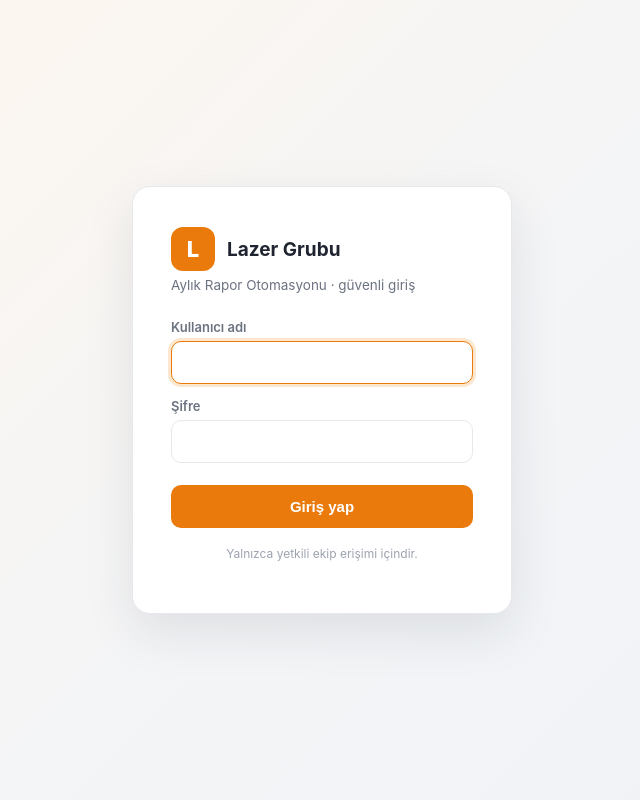
After one commit to eymen160/FOMAETSYAUTOMATION, a Flask app: template templates/giris.html in a window 1280 px wide. The commit adds this page. Shown: the whole page, without its empty margins (318-958 px from the left). Run offline with Flask 3, Linux system fonts and the light colour scheme; the template is opened without the code that fills it, so the values that code supplies are empty; the visitor is signed in with stand-in values (Sample User, id 1).

Commit message:
Giriş ekranı (sign-in) + UI profesyonelleştirme
- Oturum tabanlı giriş: /giris (markalı, profesyonel login sayfası),
  /cikis; tüm sayfa ve /api rotaları before_request ile korunur
- Şifre hash'lenir (werkzeug); bilgiler .env'den (LAZER_KULLANICI/SIFRE),
  varsayılan demo: admin / lazer2026
- Kalıcı secret key (.flask_secret, gitignore) → restart sonrası oturum korunur
- 401'de arayüz otomatik /giris'e yönlendirir; header'a 'Çıkış' butonu
- Test suite (101) etkilenmedi; auth akışı test_client ile doğrulandı

```diff
--- a/app.py
+++ b/app.py
@@ -2,10 +2,13 @@
 # Çalıştırma: python app.py  →  http://127.0.0.1:5000
 import glob
 import os
+import secrets
 import traceback
 
 from dotenv import load_dotenv
-from flask import Flask, jsonify, render_template, request, send_file
+from flask import (Flask, jsonify, redirect, render_template, request,
+                   send_file, session, url_for)
+from werkzeug.security import check_password_hash, generate_password_hash
 
 from lazer import (denetim, eslestirme, master, rapor, shipstation_api,
                    shipstation_csv, urun_eslestirme, formsuz)
@@ -15,6 +18,75 @@ load_dotenv()
 
 app = Flask(__name__)
 app.config["MAX_CONTENT_LENGTH"] = 100 * 1024 * 1024
+
+
+# ---- Oturum / giriş -------------------------------------------------------
+def _gizli_anahtar():
+    """Kalıcı Flask secret key (oturumların restart sonrası korunması için)."""
+    env = os.environ.get("LAZER_SECRET")
+    if env:
+        return env
+    yol = ".flask_secret"
+    if os.path.exists(yol):
+        with open(yol) as f:
+            return f.read().strip()
+    anahtar = secrets.token_hex(32)
+    try:
+        with open(yol, "w") as f:
+            f.write(anahtar)
+        os.chmod(yol, 0o600)
+    except OSError:
+        pass
+    return anahtar
+
+
+app.secret_key = _gizli_anahtar()
+
+# Giriş bilgileri .env'den (varsayılan demo için). Şifre düz metin saklanmaz;
+# karşılaştırma sırasında hash'lenir.
+GIRIS_KULLANICI = os.environ.get("LAZER_KULLANICI", "admin")
+GIRIS_SIFRE_HASH = generate_password_hash(
+    os.environ.get("LAZER_SIFRE", "lazer2026"))
+
+
+ACIK_YOLLAR = {"giris_sayfa", "cikis", "static"}
+
+
+@app.before_request
+def _oturum_kontrol():
+    # Giriş ve statik dışındaki her şey oturum ister
+    if request.endpoint in ACIK_YOLLAR:
+        return None
+    if session.get("giris"):
+        return None
+    if request.path.startswith("/api/"):
+        return jsonify({"hata": "Oturum gerekli. Lütfen tekrar giriş yapın.",
+                        "giris_gerekli": True}), 401
+    return redirect(url_for("giris_sayfa"))
+
+
+@app.route("/giris", methods=["GET", "POST"])
+def giris_sayfa():
+    if request.method == "POST":
+        veri = request.get_json(silent=True) or request.form
+        kul = (veri.get("kullanici") or "").strip()
+        sif = veri.get("sifre") or ""
+        if kul == GIRIS_KULLANICI and check_password_hash(GIRIS_SIFRE_HASH, sif):
+            session["giris"] = True
+            session["kullanici"] = kul
+            session.permanent = True
+            return jsonify({"tamam": True})
+        return jsonify({"hata": "Kullanıcı adı veya şifre hatalı."}), 401
+    if session.get("giris"):
+        return redirect(url_for("anasayfa"))
+    return render_template("giris.html")
+
+
+@app.route("/cikis")
+def cikis():
+    session.clear()
+    return redirect(url_for("giris_sayfa"))
+
 
 YUKLEME_KLASORU = "yuklenen"
 CIKTI_KLASORU = "cikti"
--- /dev/null
+++ b/templates/giris.html
@@ -0,0 +1,60 @@
+<!DOCTYPE html>
+<html lang="tr">
+<head>
+<meta charset="utf-8">
+<title>Giriş — Lazer Grubu</title>
+<meta name="viewport" content="width=device-width, initial-scale=1">
+<style>
+:root{--accent:#ea7a0c;--accent-dark:#b75e06;--ink:#1f2430;--gri:#6b7280;--cizgi:#e6e8ec}
+*{box-sizing:border-box}
+body{margin:0;font-family:-apple-system,BlinkMacSystemFont,"Segoe UI",Roboto,Arial,sans-serif;
+  background:linear-gradient(135deg,#fff7ed 0%,#f4f5f7 55%,#eef1f5 100%);
+  min-height:100vh;display:flex;align-items:center;justify-content:center;color:var(--ink)}
+.kutu{background:#fff;border:1px solid var(--cizgi);border-radius:18px;padding:40px 38px;width:380px;
+  box-shadow:0 18px 50px rgba(31,36,48,.10)}
+.marka{display:flex;align-items:center;gap:12px;margin-bottom:6px}
+.logo{width:44px;height:44px;border-radius:12px;background:var(--accent);display:flex;align-items:center;
+  justify-content:center;color:#fff;font-weight:800;font-size:22px}
+.marka b{font-size:19px}
+.alt{color:var(--gri);font-size:13.5px;margin:0 0 26px}
+label{display:block;font-size:13px;font-weight:600;color:var(--gri);margin:14px 0 6px}
+input{width:100%;padding:12px 14px;border:1px solid var(--cizgi);border-radius:10px;font-size:15px}
+input:focus{outline:none;border-color:var(--accent);box-shadow:0 0 0 3px #fde7cf}
+button{width:100%;margin-top:22px;background:var(--accent);color:#fff;border:0;border-radius:10px;
+  padding:13px;font-size:15px;font-weight:700;cursor:pointer;transition:background .15s}
+button:hover{background:var(--accent-dark)}
+button:disabled{opacity:.6;cursor:not-allowed}
+.hata{background:#fde2e1;color:#b42318;border-radius:10px;padding:10px 12px;font-size:13.5px;
+  margin-top:16px;display:none}
+.ipuc{color:#9ca3af;font-size:12px;text-align:center;margin-top:18px}
+</style>
+</head>
+<body>
+<form class="kutu" id="form">
+  <div class="marka"><div class="logo">L</div><b>Lazer Grubu</b></div>
+  <p class="alt">Aylık Rapor Otomasyonu · güvenli giriş</p>
+  <label for="kullanici">Kullanıcı adı</label>
+  <input id="kullanici" autocomplete="username" autofocus>
+  <label for="sifre">Şifre</label>
+  <input id="sifre" type="password" autocomplete="current-password">
+  <button type="submit" id="btn">Giriş yap</button>
+  <div class="hata" id="hata"></div>
+  <p class="ipuc">Yalnızca yetkili ekip erişimi içindir.</p>
+</form>
+<script>
+const $=s=>document.querySelector(s);
+$("#form").addEventListener("submit",async e=>{
+  e.preventDefault();
+  $("#btn").disabled=true; $("#hata").style.display="none";
+  try{
+    const r=await fetch("/giris",{method:"POST",headers:{"Content-Type":"application/json"},
+      body:JSON.stringify({kullanici:$("#kullanici").value,sifre:$("#sifre").value})});
+    const j=await r.json();
+    if(r.ok&&j.tamam){ window.location="/"; return; }
+    $("#hata").textContent=j.hata||"Giriş başarısız."; $("#hata").style.display="block";
+  }catch(err){ $("#hata").textContent="Sunucuya ulaşılamadı."; $("#hata").style.display="block"; }
+  finally{ $("#btn").disabled=false; }
+});
+</script>
+</body>
+</html>
```
Also changed, not shown: templates/index.html (+8 -1 lines), README.md, 1 other file.
